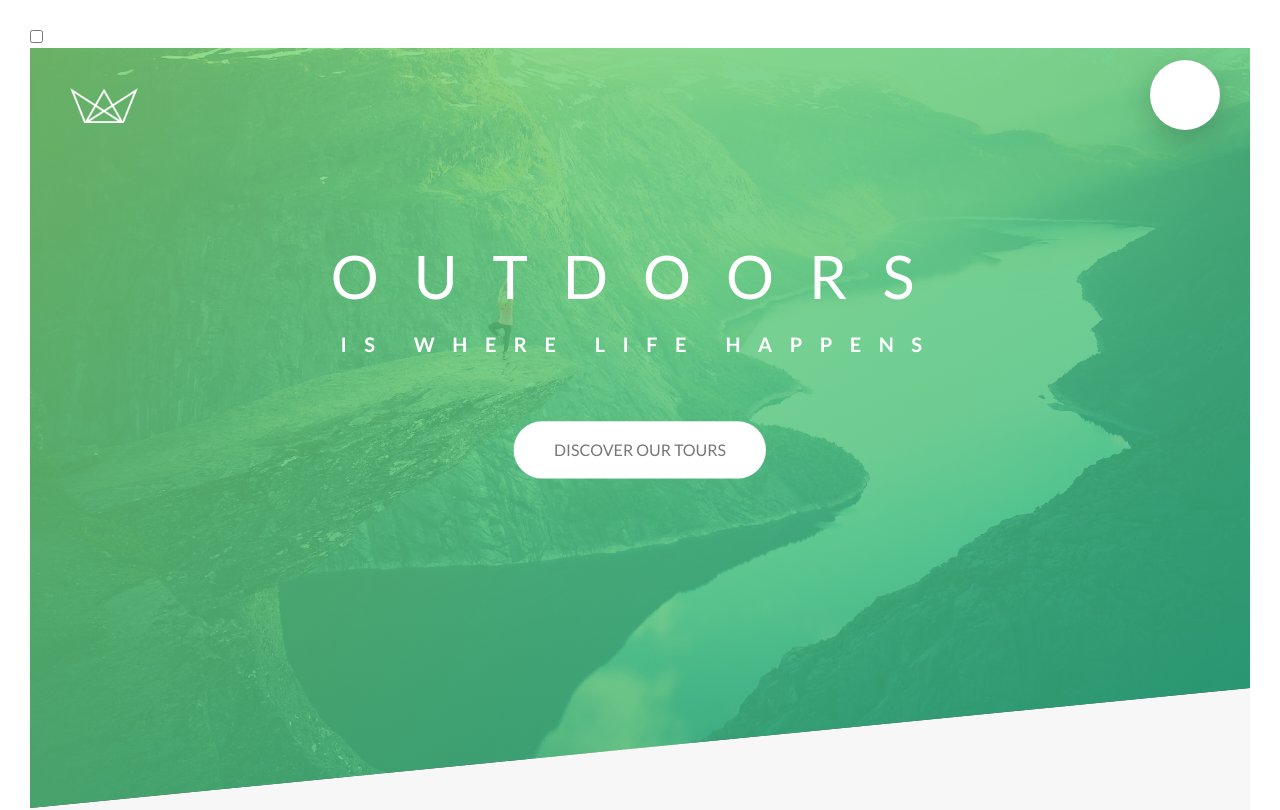
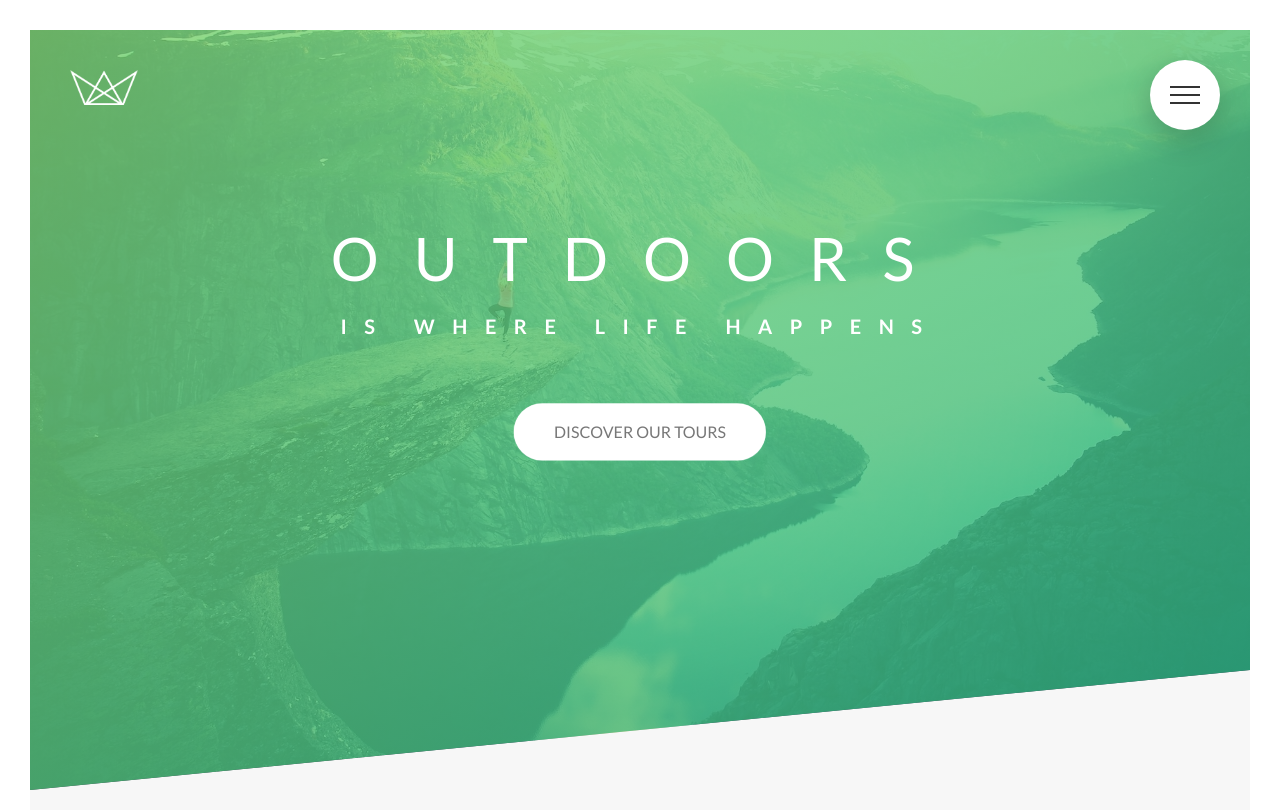
Before and after one commit to jakeisonline/udemy-courses, a website: page advanced-css/natours/index.html in a window 1280 px wide. Shown: the top 810 px of the page. Drawn offline with Linux system fonts and the light colour scheme.

Commit message:
Lecture 51 - Animated burger icon

```diff
--- a/advanced-css/natours/index.html
+++ b/advanced-css/natours/index.html
@@ -15,7 +15,9 @@
     <body>
       <div class="navigation">
         <input id="navi-toggle" type="checkbox" class="navigation__checkbox">
-        <label for="navi-toggle" class="navigation__button">&nbsp;</label>
+        <label for="navi-toggle" class="navigation__button">
+          <span class="navigation__icon"></span>
+        </label>
         <div class="navigation__background">&nbsp;</div>
         <nav class="navigation__nav">
           <ul class="navigation__list">
--- a/advanced-css/natours/sass/layouts/_navigation.scss
+++ b/advanced-css/natours/sass/layouts/_navigation.scss
@@ -1,10 +1,12 @@
 .navigation {
   &__checkbox {
-    //display: none;
+    display: none;
   }
 
   &__button {
     background-color: $color-white;
+    text-align: center;
+    cursor: pointer;
     width: 7rem;
     height: 7rem;
     position: fixed;
@@ -90,4 +92,59 @@
     opacity: 1;
     width: 100%;
   }
+
+  &__icon {
+    position: relative;
+    margin-top: 3.4rem;
+
+    &,
+    &::before,
+    &::after {
+      width: 3rem;
+      height: 2px;
+      background-color: $color-grey-dark-3;
+      display: inline-block;
+    }
+
+    &::before,
+    &::after {
+      content: "";
+      position: absolute;
+      left: 0;
+      transition: all 0.2s;
+    }
+
+    &::before {
+      top: -0.8rem;
+    }
+
+    &::after {
+      top: 0.8rem;
+    }
+  }
+
+  &__button:hover &__icon {
+
+    &::before {
+      top: -1rem;
+    }
+
+    &::after {
+      top: 1rem;
+    }
+  }
+
+  &__checkbox:checked + &__button &__icon {
+    background-color: transparent;
+
+    &::before {
+      top: 0;
+      transform: rotate(135deg);
+    }
+
+    &::after {
+      top: 0;
+      transform: rotate(-135deg);
+    }
+  }
 }
```
Also changed, not shown: advanced-css/natours/css/style.css.
